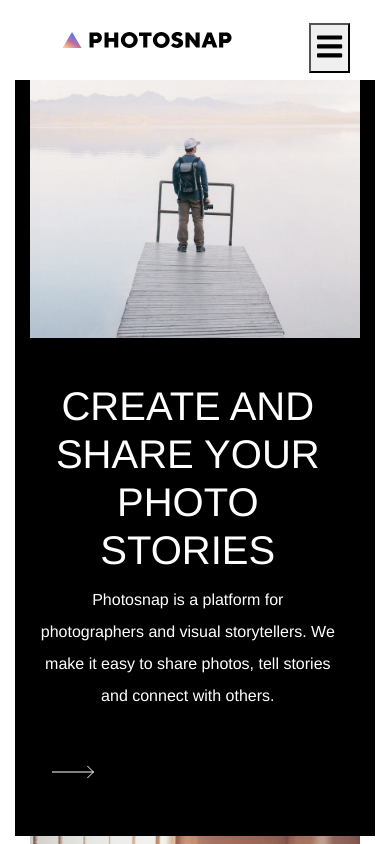
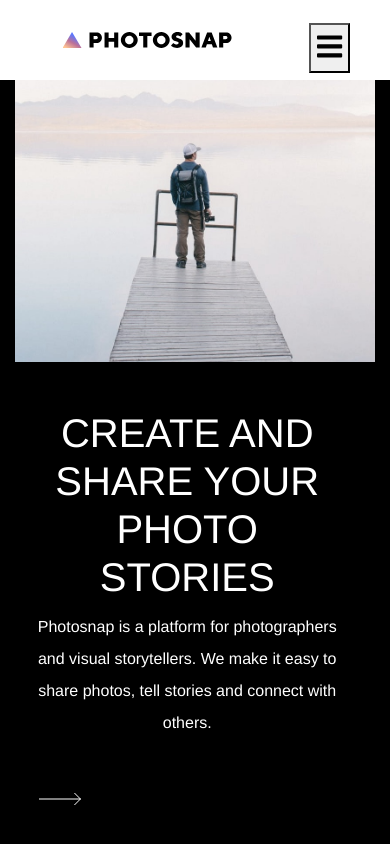
Before and after one commit to clf94-dev/photosnap-vue, a Vue app: page / in a window 390 px wide. Shown: the top 844 px of the page. Built offline with nearby package versions, Linux system fonts and the light colour scheme.

Commit message:
removed padding of cont fluid IntroHomeCard

```diff
--- a/src/components/IntroHomeCard.vue
+++ b/src/components/IntroHomeCard.vue
@@ -1,5 +1,5 @@
 <template>
-    <b-container fluid>
+    <b-container fluid class="intro-cont">
 <b-row :class="info.classes">
     <b-col class="img-col" xs="12" sm="6" md="6" lg="6">
 <img :src="info.src" :alt="info.imgAlt">
@@ -39,59 +39,63 @@
 </script>
 
 <style scoped>
-.intro-row .img-col {
+.intro-cont{
+    padding: 0;
+}
+
+.intro-cont .intro-row .img-col {
 	width: 58%;
 }
 
 @media screen and (max-width: 500px) {
-	.intro-row .img-col {
+	.intro-cont .intro-row .img-col {
 		width: 100%;
 	}
 }
 
 @media screen and (min-width: 500px) and (max-width: 800px) {
-	.intro-row .img-col {
+	.intro-cont .intro-row .img-col {
 		width: 42%;
 	}
 }
 
-.intro-row .img-col img {
+.intro-cont .intro-row .img-col img {
 	width: 100%;
 	height: 100%;
 }
 
-.intro-row .text-col {
+.intro-cont .intro-row .text-col {
 	width: 42%;
 	padding: 12% 11% 15% 7%;
 }
 
 @media screen and (max-width: 500px) {
-	.intro-row .text-col {
+	.intro-cont .intro-row .text-col {
 		width: 100%;
 	}
 }
 
 @media screen and (min-width: 500px) and (max-width: 800px) {
-	.intro-row .text-col {
+	.intro-cont .intro-row .text-col {
 		width: 58%;
 	}
 }
 
-.intro-row .text-col h2 {
+.intro-cont .intro-row .text-col h2 {
 	font-size: 40px;
 	text-transform: uppercase;
 	font-weight: normal;
 	margin-bottom: 10px;
 }
 
-.intro-row .text-col p {
+.intro-cont .intro-row .text-col p {
 	font-size: 16px;
 	font-weight: normal;
 	line-height: 2rem;
 	margin-bottom: 20px;
 }
 
-.intro-row .text-col .btn {
+.intro-cont .intro-row .text-col .btn {
 	width: 100%;
 	height: 50px;
 	background-color: transparent;
@@ -102,11 +106,11 @@
 	text-transform: uppercase;
 }
 
-.intro-row .text-col .btn.white {
+.intro-cont .intro-row .text-col .btn.white {
 	color: #ffffff !important;
 }
 
-.intro-row .text-col .btn:hover {
+.intro-cont .intro-row .text-col .btn:hover {
 	transition: all 0.3s ease;
 	cursor: pointer;
 }
```
